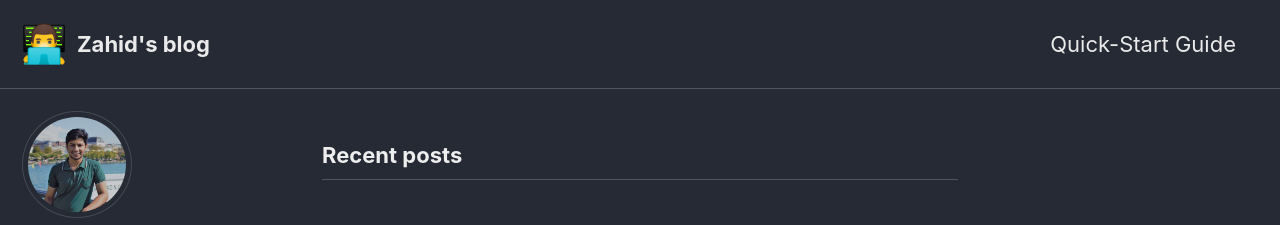
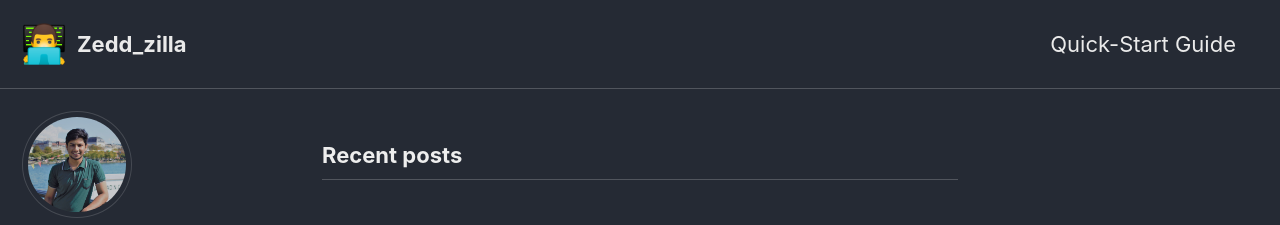
Before and after one commit to Zedd1558/Zedd1558.github.io, a Jekyll site: the page built from index.html, in a window 1280 px wide. Shown: the top 225 px of the page. Built offline with Jekyll 4.4.1, drawn with Linux system fonts in a browser that asks for light colours; cached includes are drawn as plain includes; nearby versions of some CDN libraries; the list of posts is cut into pages by our own code.

Commit message:
fixing profile2

```diff
--- a/_config.yml
+++ b/_config.yml
@@ -16,7 +16,7 @@ minimal_mistakes_skin    : "dark" # "air", "aqua", "contrast", "dark", "dirt", "
 
 # Site Settings
 locale                   : "en-US"
-title                    : "Zedd zilla"
+title                    : "Zahid's blog"
 title_separator          : "-"
 subtitle                 : # site tagline that appears below site title in masthead
 name                     : "Zahidul Islam"
@@ -26,7 +26,7 @@ baseurl                  : # the subpath of your site, e.g. "/blog"
 repository               : "Zedd1558/Zedd1558.github.io" # GitHub username/repo-name e.g. "mmistakes/minimal-mistakes"
 teaser                   : # path of fallback teaser image, e.g. "/assets/images/500x300.png"
 logo                     : "/assets/images/tech_logo.jpg" # path of logo image to display in the masthead, e.g. "/assets/images/88x88.png"
-masthead_title           : "Zahid's blog" # overrides the website title displayed in the masthead, use " " for no title
+masthead_title           : "Zedd_zilla" # overrides the website title displayed in the masthead, use " " for no title
 # breadcrumbs            : false # true, false (default)
 words_per_minute         : 200
 comments:
```
